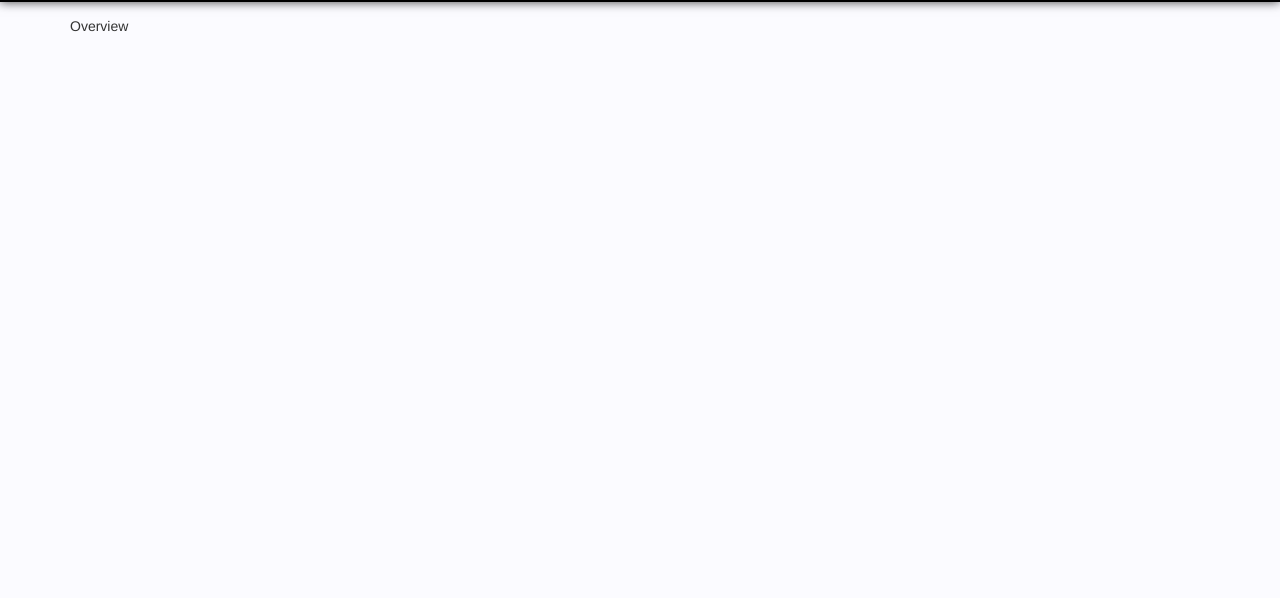
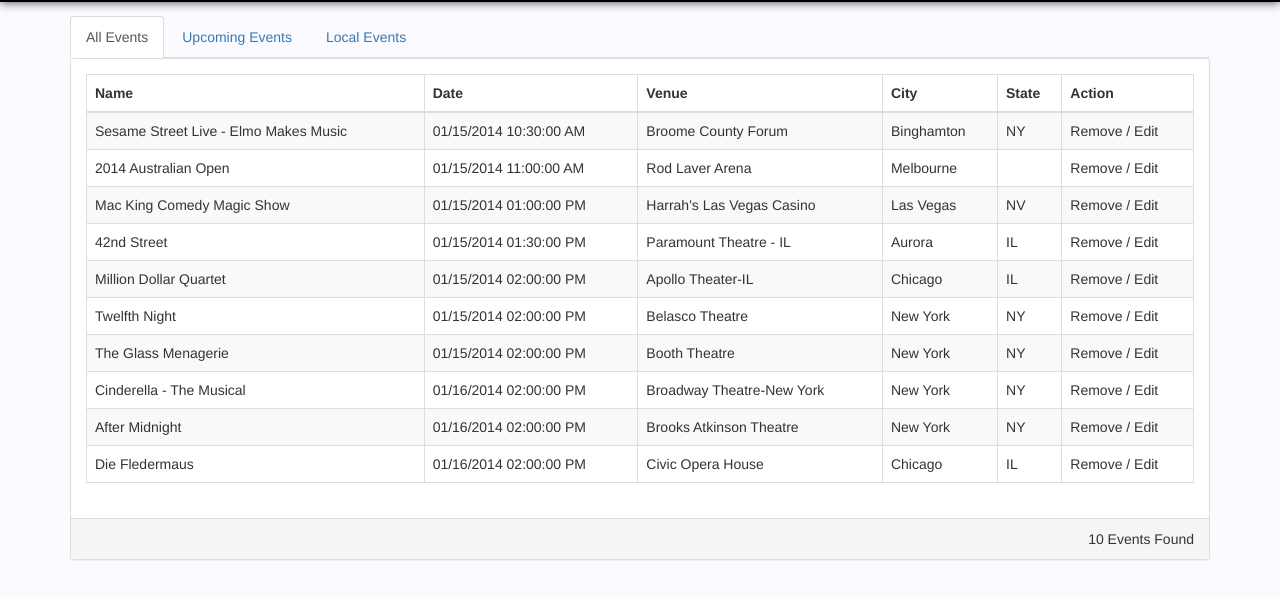
Before and after one commit to steven10172/VividSeats, a website: page index.html at #/app/overview in a window 1280 px wide. Shown: the part 34-632 px from the top of the page. Drawn offline with nearby package versions, Linux system fonts and the light colour scheme; some packages are replaced by stand-ins of ours.

Commit message:
Display all events

```diff
--- a/js/overview/overview.controller.js
+++ b/js/overview/overview.controller.js
@@ -8,8 +8,26 @@
     .module('app.overview', [])
     .controller('OverviewController', OverviewController);
 
-  OverviewController.$inject = ['$rootScope', '$scope', '$http', '$state'];
-  function OverviewController($rootScope, $scope, $http, $state) {
-    //
+  OverviewController.$inject = ['$rootScope', '$scope', '$http', '$state', 'VividSeatsService'];
+  function OverviewController($rootScope, $scope, $http, $state, VSeats) {
+    $scope.events = [];
+
+    $scope.getDate = function(dateString) {
+      return Date.parse(dateString);
+    };
+
+    VSeats.eventService.all(
+      function(evts){
+        $scope.$apply(function() {
+          $scope.events = evts;
+        });
+      },
+      function(msg){
+        $scope.$apply(function() {
+          alert('Error: ' + msg);
+          $scope.events = [];
+        });
+      }
+    );
   }
 })();
--- a/views/overview.html
+++ b/views/overview.html
@@ -1 +1,40 @@
-Overview
+<ul class="nav nav-tabs">
+    <li role="presentation" class="active"><a href="#/app/overview">All Events</a></li>
+    <li role="presentation"><a href="#/app/upcoming">Upcoming Events</a></li>
+    <li role="presentation"><a href="#/app/local">Local Events</a></li>
+</ul>
+<div ng-controller="OverviewController">
+    <div class="panel panel-default">
+        <div class="panel-body">
+            <div class="table-responsive">
+                <table class="table table-striped table-bordered table-hover">
+                    <thead>
+                        <tr>
+                            <th>Name</th>
+                            <th>Date</th>
+                            <th>Venue</th>
+                            <th>City</th>
+                            <th>State</th>
+                            <th>Action</th>
+                        </tr>
+                    </thead>
+                    <tbody>
+                    <tr ng-repeat="event in events">
+                        <td>{{event.name}}</td>
+                        <td>{{::getDate(event.date) | date:"MM/dd/yyyy hh:mm:ss a"}}</td>
+                        <td>{{event.venue.name}}</td>
+                        <td>{{event.venue.city}}</td>
+                        <td>{{event.venue.state}}</td>
+                        <td>Remove / Edit</td>
+                    </tbody>
+                </table>
+            </div>
+        </div>
+        <div class="panel-footer">
+            <div class=" pull-right">
+                {{events.length}} Events Found
+            </div>
+            <div style="clear:both;"></div>
+        </div>
+    </div>
+</div>
```
